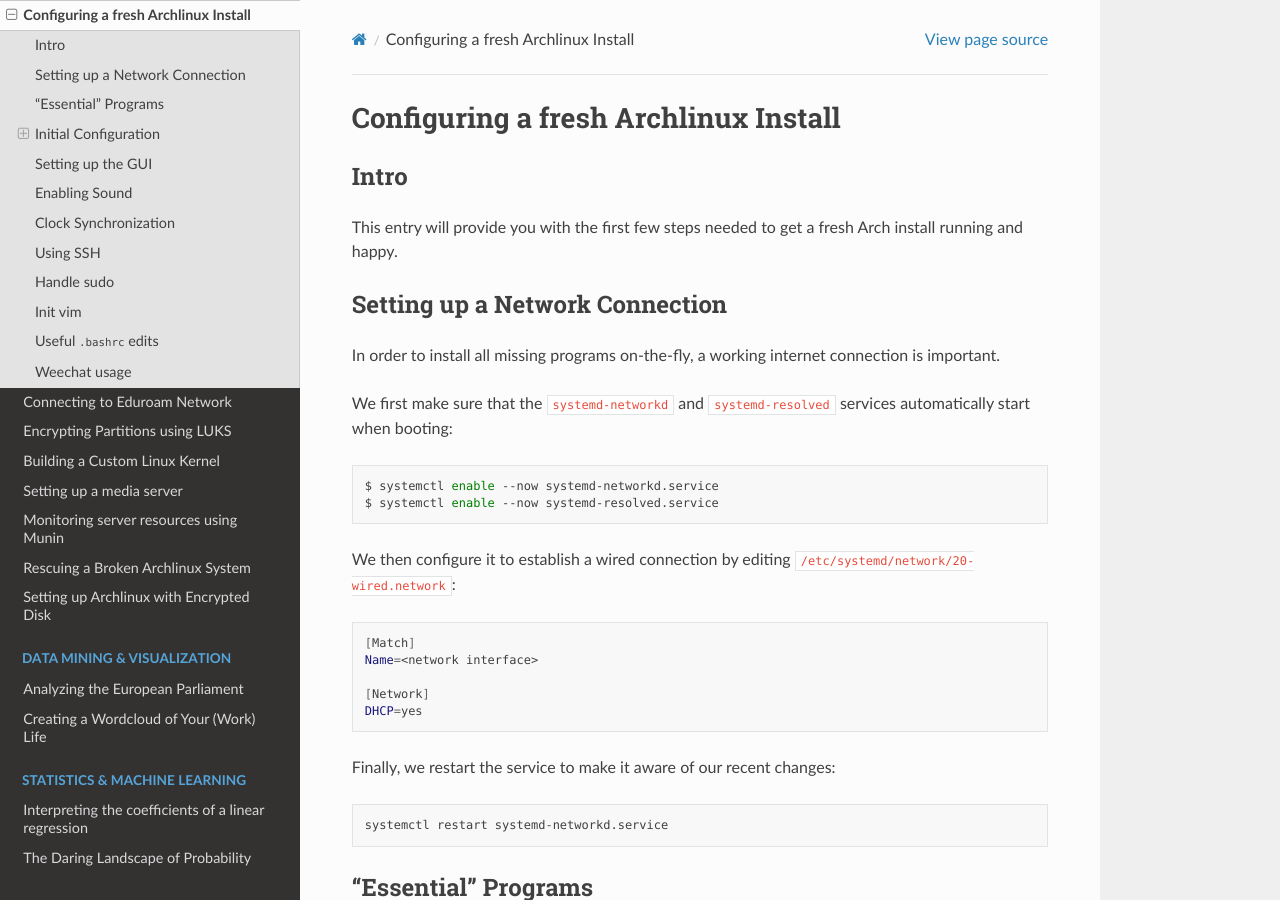
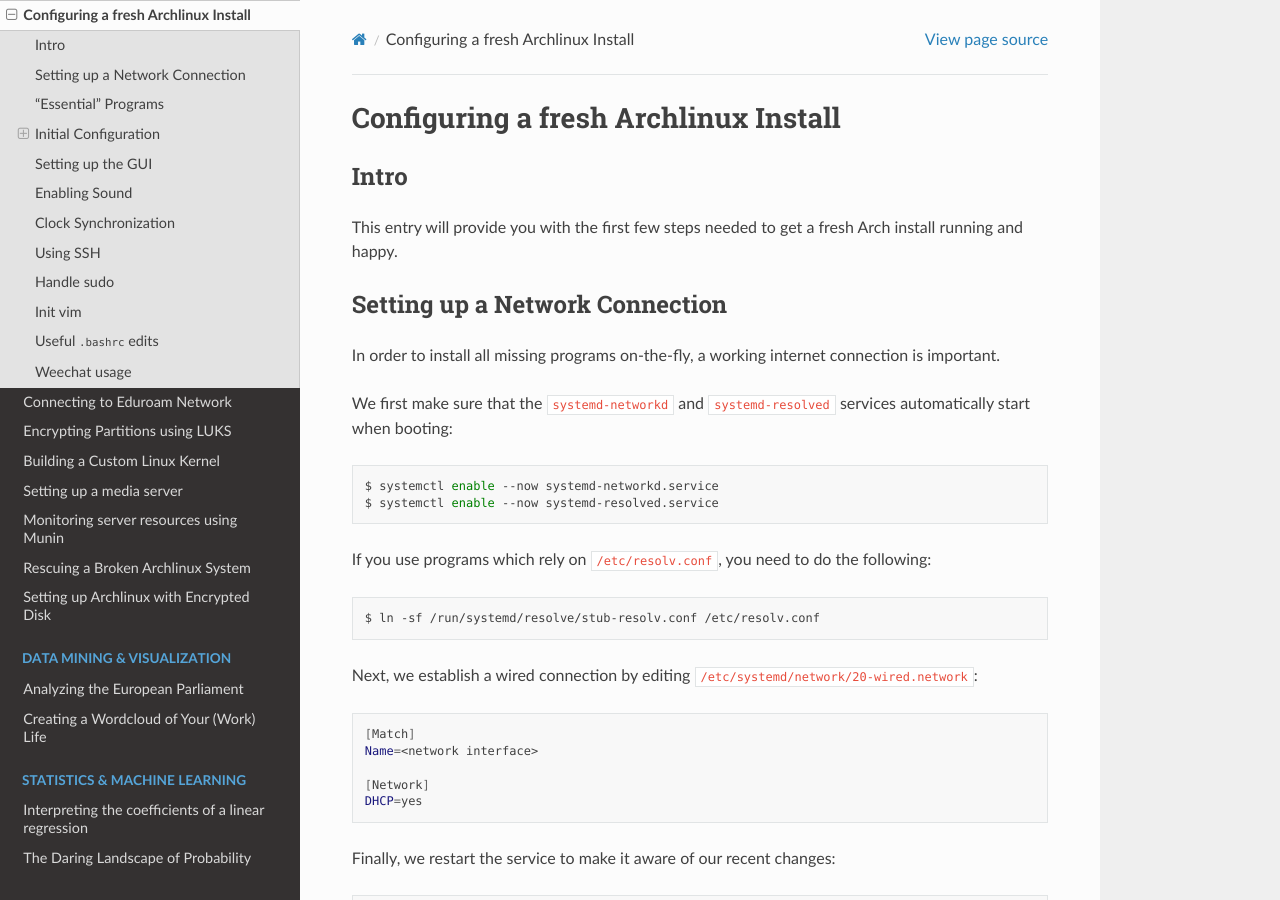
Before and after one commit to kpj/kpj.github.io, a Sphinx documentation site: the page built from source/linux/ConfigureFreshArchlinuxInstall.md, in a window 1280 px wide and 900 px high. Built offline with Sphinx 7.4.7 and the Read the Docs theme 2.0.0, drawn with Linux system fonts in a browser that asks for light colours; pages that are not in the unit, such as notebooks, are missing from menus.

Commit message:
Mention '/etc/resolv.conf' workaround for systemd-resolved

````diff
--- a/source/linux/ConfigureFreshArchlinuxInstall.md
+++ b/source/linux/ConfigureFreshArchlinuxInstall.md
@@ -16,7 +16,13 @@
 $ systemctl enable --now systemd-resolved.service
 ```
 
-We then configure it to establish a wired connection by editing `/etc/systemd/network/20-wired.network`:
+If you use programs which rely on `/etc/resolv.conf`, you need to do the following:
+
+```bash
+$ ln -sf /run/systemd/resolve/stub-resolv.conf /etc/resolv.conf
+```
+
+Next, we establish a wired connection by editing `/etc/systemd/network/20-wired.network`:
 
 ```bash
 [Match]
````
